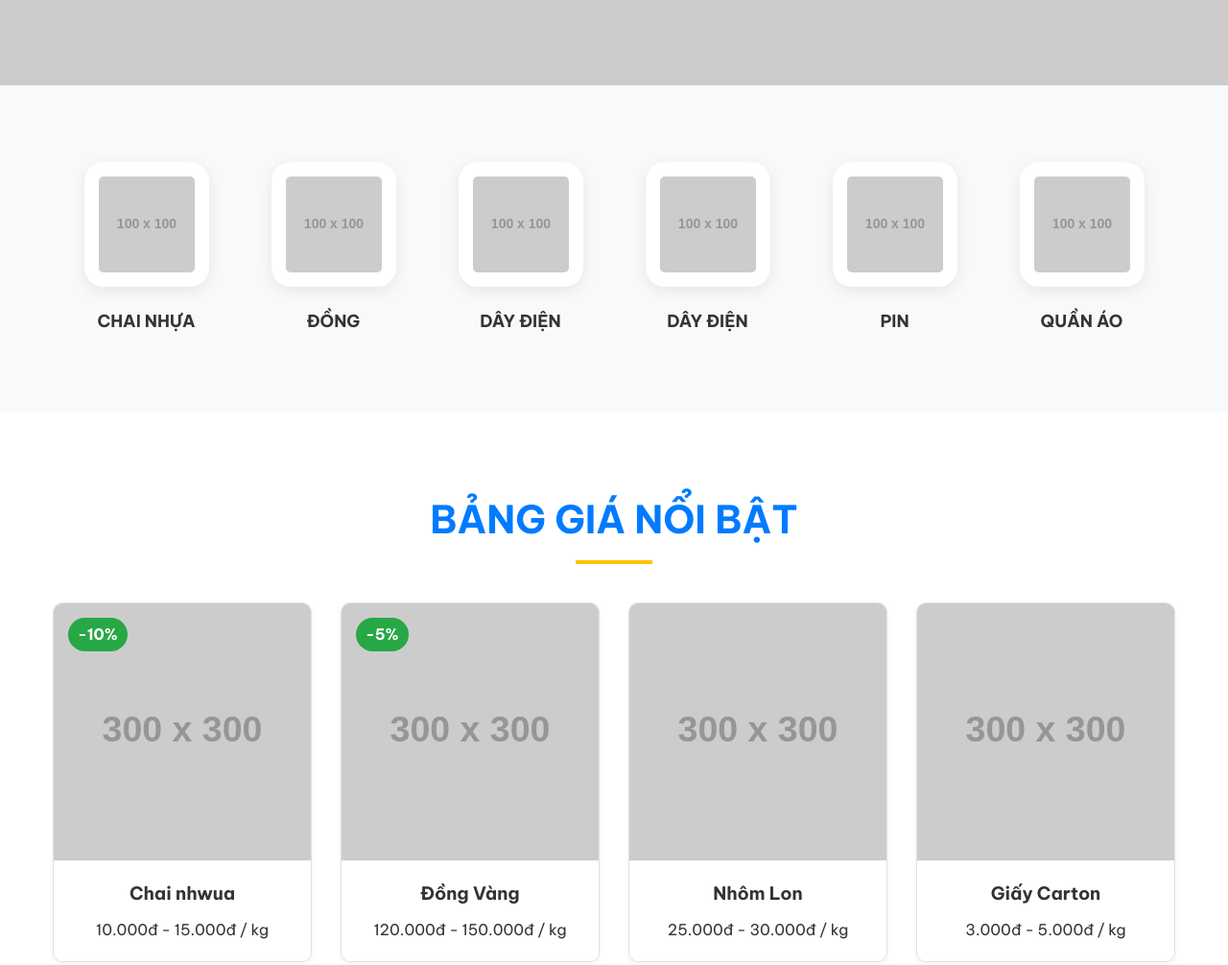
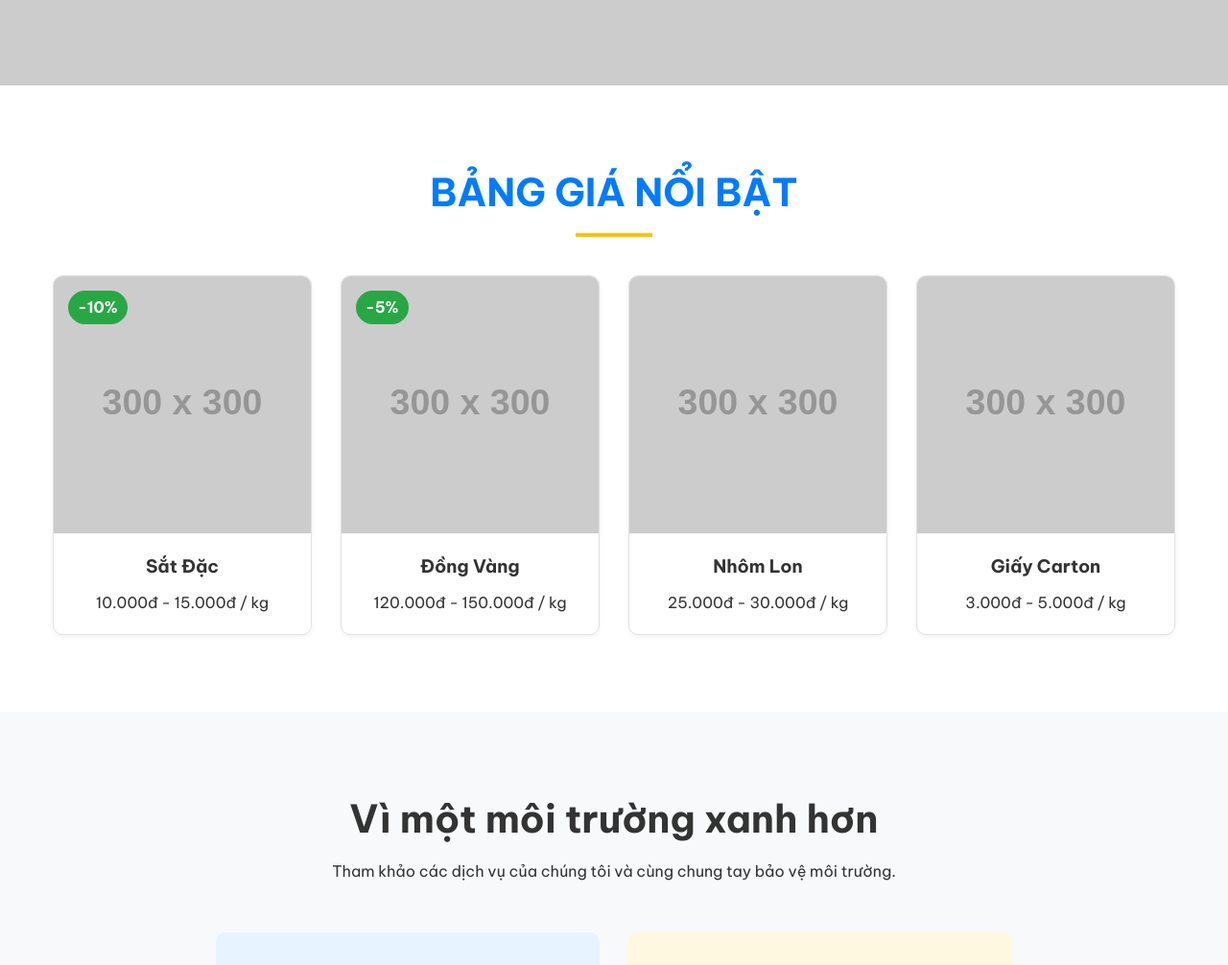
Before and after one commit to Logm12/EcoCycle, a plain HTML site: page index.html in a window 1280 px wide. Shown: the part 711-1717 px from the top of the page at 96% size. Drawn offline with Linux system fonts and the light colour scheme; placeholder pictures from the web are drawn by us.

Commit message:
Update index.html

```diff
--- a/index.html
+++ b/index.html
@@ -70,35 +70,7 @@
         </div>
     </section>
 
-    <!-- ==================== CATEGORIES SECTION ==================== -->
-    <section class="categories">
-        <div class="container">
-            <div class="category-item">
-                <img src="https://via.placeholder.com/100x100.png?text=Sắt+Thép" alt="Sắt Thép">
-                <p>CHAI NHỰA</p>
-            </div>
-            <div class="category-item">
-                <img src="https://via.placeholder.com/100x100.png?text=Đồng" alt="Đồng">
-                <p>ĐỒNG</p>
-            </div>
-            <div class="category-item">
-                <img src="https://via.placeholder.com/100x100.png?text=Nhôm" alt="Nhôm">
-                <p>DÂY ĐIỆN</p>
-            </div>
-            <div class="category-item">
-                <img src="https://via.placeholder.com/100x100.png?text=Nhựa" alt="Nhựa">
-                <p>DÂY ĐIỆN</p>
-            </div>
-            <div class="category-item">
-                <img src="https://via.placeholder.com/100x100.png?text=Giấy" alt="Giấy">
-                <p>PIN</p>
-            </div>
-            <div class="category-item">
-                <img src="https://via.placeholder.com/100x100.png?text=Điện+Tử" alt="Linh kiện điện tử">
-                <p>QUẦN ÁO</p>
-            </div>
-        </div>
-    </section>
+    <!-- SECTION CATEGORIES ĐÃ ĐƯỢC XÓA BỎ -->
 
     <!-- ==================== FEATURED PRODUCTS ==================== -->
     <section class="featured-products">
@@ -108,7 +80,7 @@
                 <div class="product-card">
                     <img src="https://via.placeholder.com/300x300.png?text=Sắt+Đặc" alt="Sắt Đặc">
                     <div class="product-info">
-                        <h3>Chai nhwua</h3>
+                        <h3>Sắt Đặc</h3>
                         <p>10.000đ - 15.000đ / kg</p>
                     </div>
                     <div class="discount-badge">-10%</div>
@@ -261,7 +233,7 @@
             </div>
         </div>
         <div class="footer-bottom">
-            <p>© 2025 Ecocycle - All rights reserved.</p>
+            <p>© 2023 Ecocycle - Giải pháp phế liệu. All rights reserved.</p>
         </div>
     </footer>
 
```
